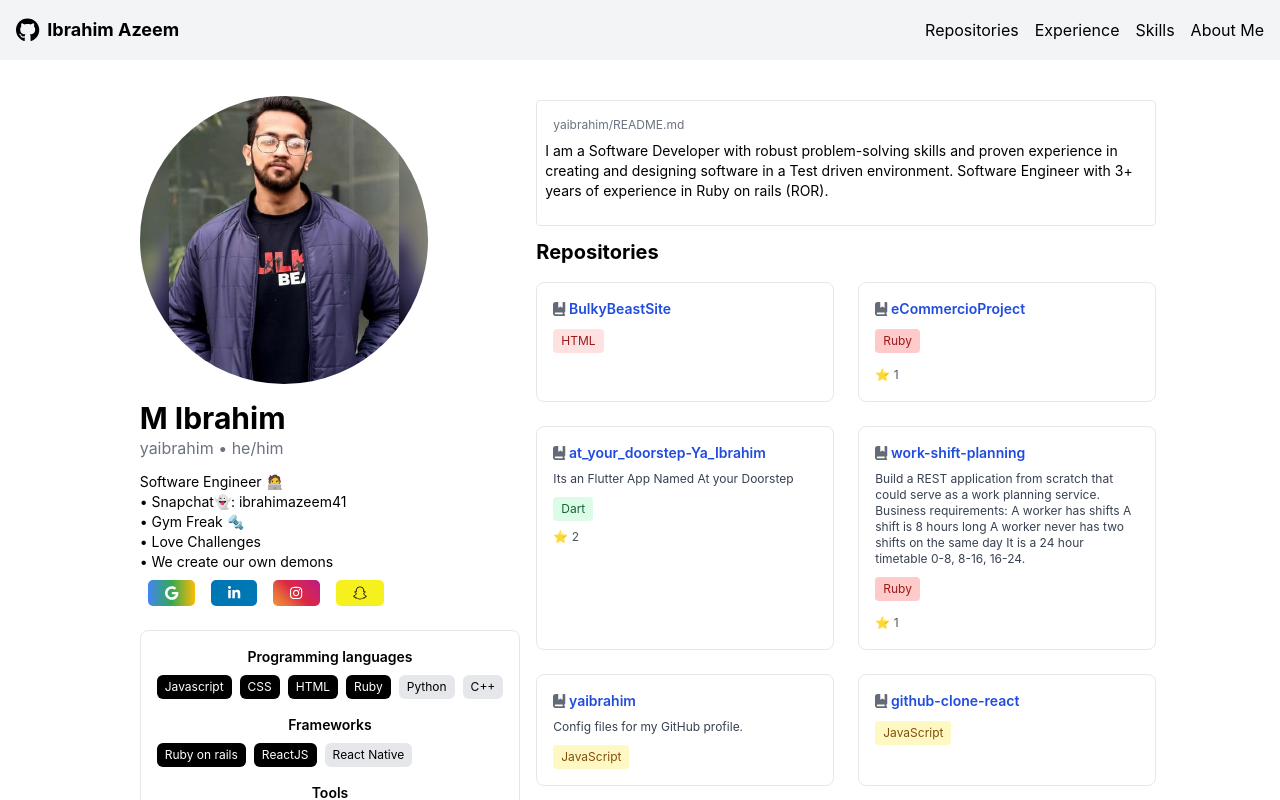
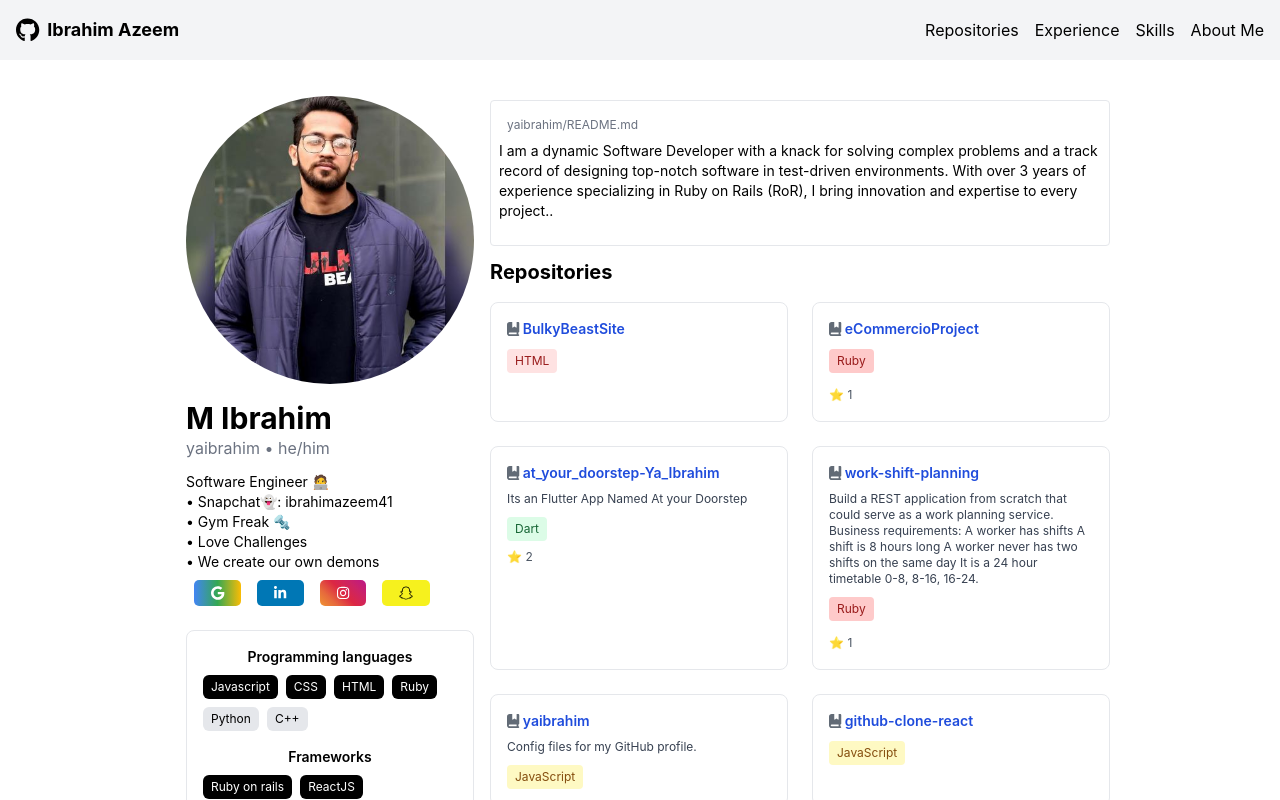
Before and after one commit to yaibrahim/github-clone-react, a React (Create React App) app: page / in a window 1280 px wide. Shown: the top 800 px of the page. Built offline with nearby package versions, Linux system fonts and the light colour scheme.

Commit message:
improve image issue and change description

```diff
--- a/src/App.js
+++ b/src/App.js
@@ -17,9 +17,9 @@ function App() {
     <div className="flex flex-1">
       <main className="bg-white-300 flex-1 p-3 overflow-auto">
         <div className="text-center flex flex-col justify-center p-2 sm:flex-row">
-          <div className="p-4 text-left relative">
+          <div className="p-4 w-80 text-left relative">
             <img
-              className="block w-72 mb-4"
+              className="block mb-4"
               style={{ borderRadius: "100%" }}
               src={avatar}
               alt=""
--- a/src/demoData.js
+++ b/src/demoData.js
@@ -1,10 +1,7 @@
 const data = {
   title: "M Ibrahim",
   sub_title: "yaibrahim • he/him",
-  aboutme: `I am a Software Developer with robust problem-solving skills and
-    proven experience in creating and designing software in a Test
-    driven environment. Software Engineer with 3+ years of
-    experience in Ruby on rails (ROR).`,
+  aboutme: `I am a dynamic Software Developer with a knack for solving complex problems and a track record of designing top-notch software in test-driven environments. With over 3 years of experience specializing in Ruby on Rails (RoR), I bring innovation and expertise to every project..`,
   bio: `
     Software Engineer 🧑‍💻 <br />
     • Snapchat👻: ibrahimazeem41 <br />
```
